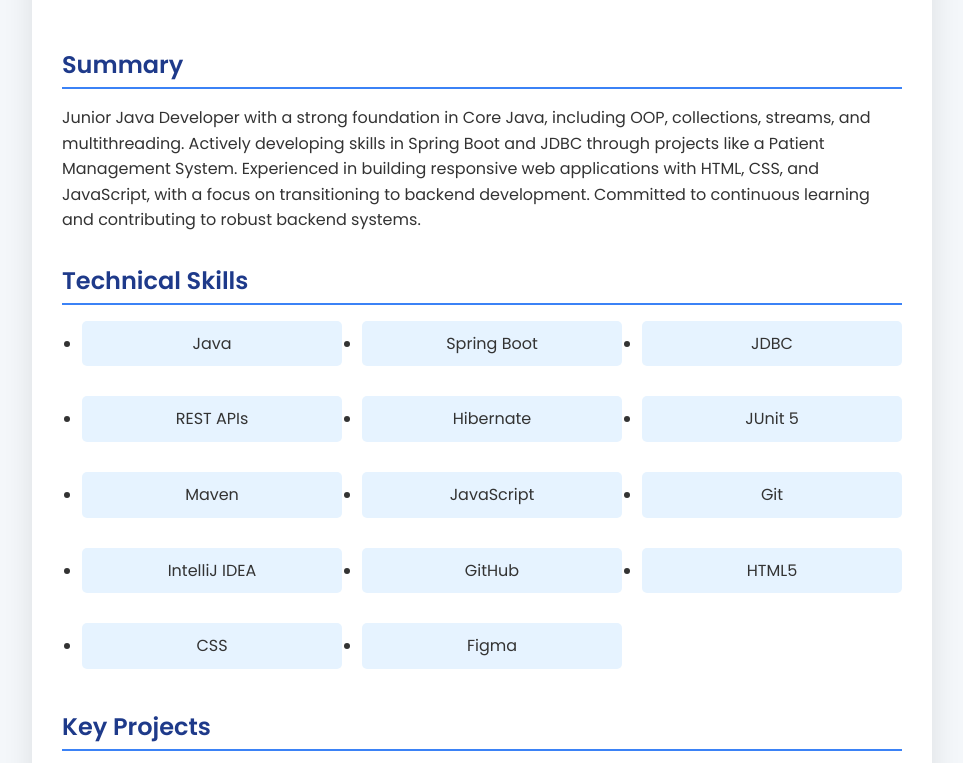
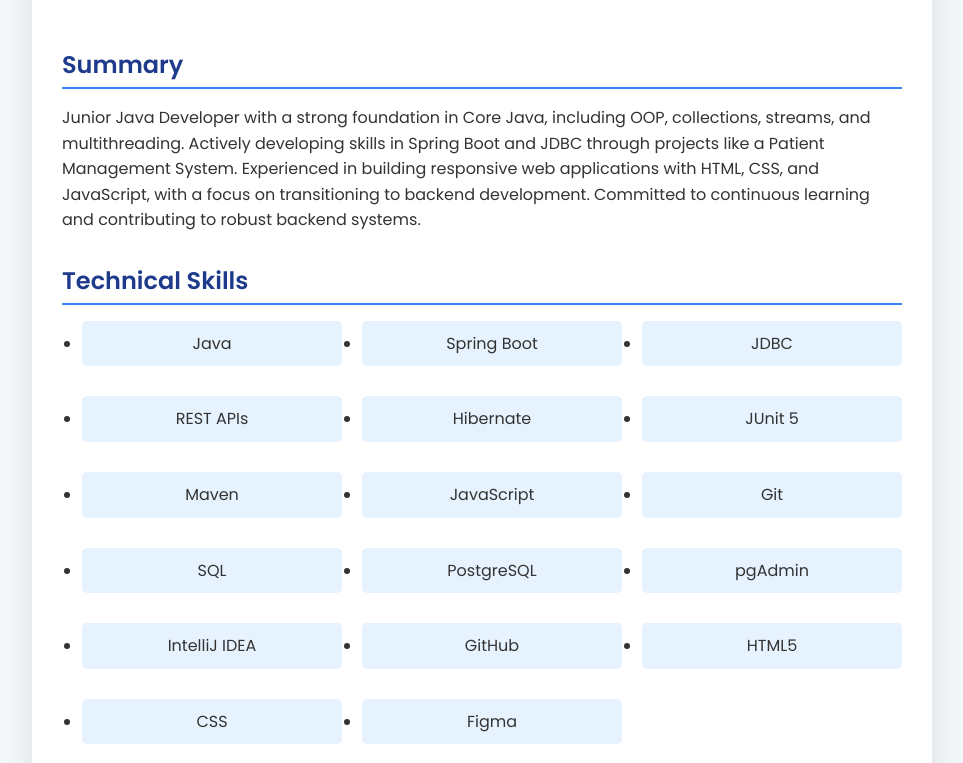
Before and after one commit to MishaSimonian/MY_CV, a plain HTML site: page index.html in a window 1280 px wide. Shown: the part 241-1004 px from the top of the page, without its empty margins (158-1121 px from the left). Drawn offline with Linux system fonts and the light colour scheme.

Commit message:
Add new technical skills

```diff
--- a/index.html
+++ b/index.html
@@ -205,6 +205,9 @@
           <li>Maven</li>
           <li>JavaScript</li>
           <li>Git</li>
+          <li>SQL</li>
+          <li>PostgreSQL</li>
+          <li>pgAdmin</li>
           <li>IntelliJ IDEA</li>
           <li>GitHub</li>
           <li>HTML5</li>
```
